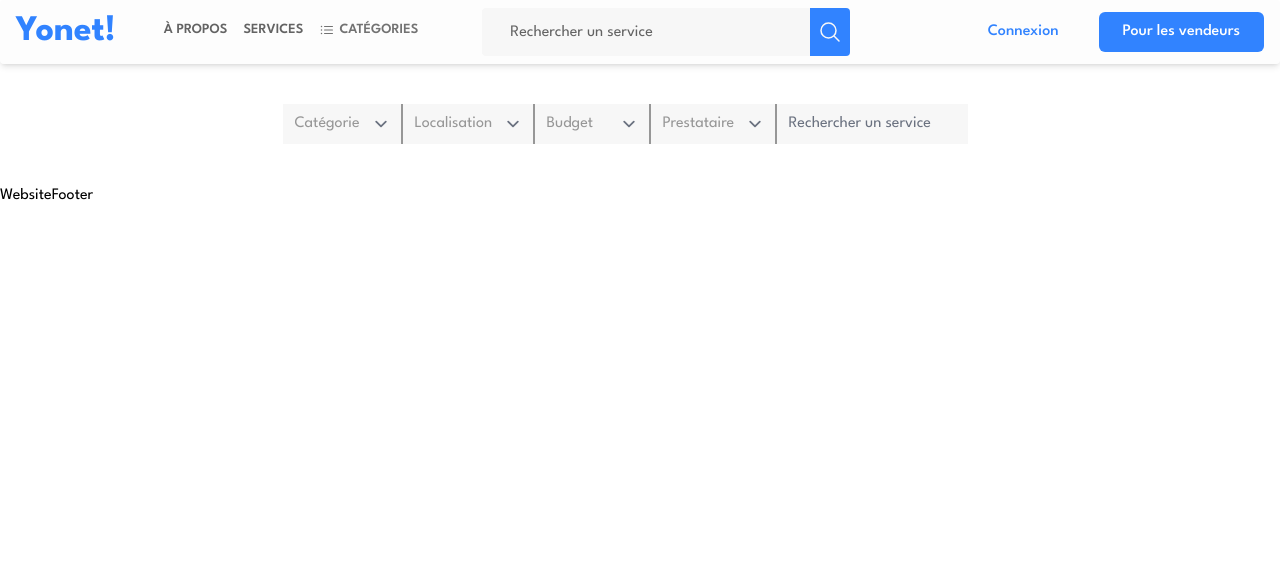
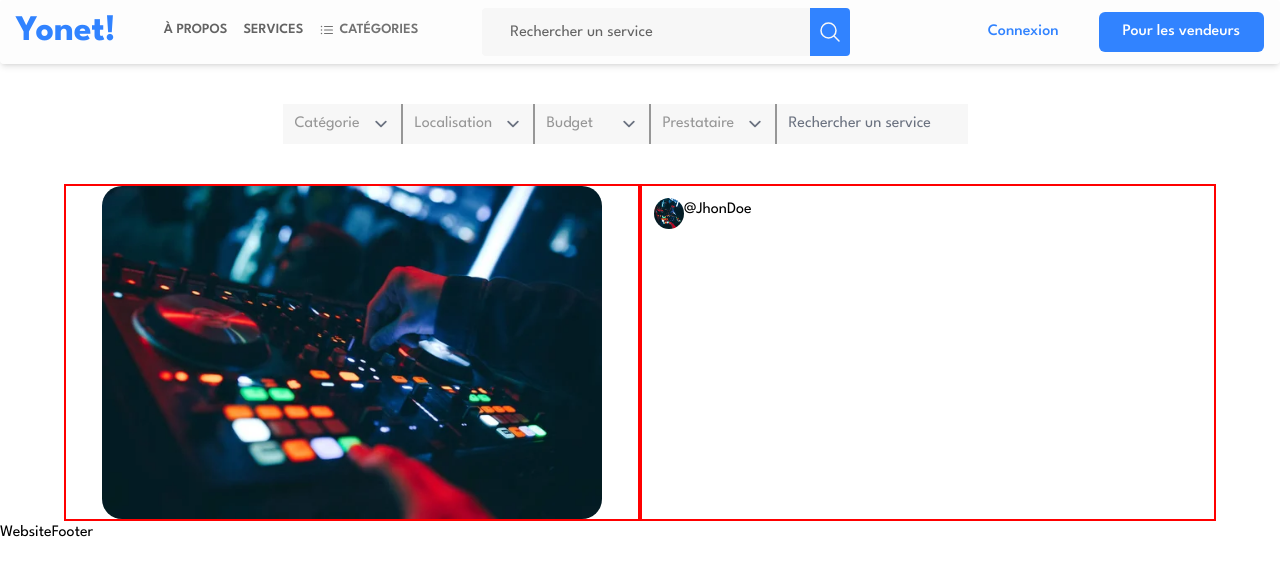
Before and after one commit to KevinArmache/Yonet-Project, a Next.js app: page /services in a window 1280 px wide. Shown: the top 576 px of the page. Built offline with nearby package versions, Linux system fonts and the light colour scheme.

Commit message:
add: image of service detal

```diff
--- /dev/null
+++ b/components/Cards/ServiceDetail.jsx
@@ -0,0 +1,31 @@
+import Image from "next/image";
+import styles from "./ServiceDetail.module.css";
+
+const ServiceDetail = () => {
+  return (
+    <div className={`${styles.container}`}>
+      <div className="image-service-detail">
+        <Image
+          src="/asset/images/beatmaker.jpg"
+          alt="Picture of the author"
+          width={500}
+          height={500}
+        />
+      </div>
+      <div className="description-service-detail p-3">
+        <div className={`${styles.userinfo}`}>
+          <Image
+            src="/asset/images/beatmaker.jpg"
+            alt="Picture of the author"
+            width={30}
+            height={50}
+            className={`${styles.userimage}`}
+          />
+          <span>@JhonDoe</span>
+        </div>
+      </div>
+    </div>
+  );
+};
+
+export default ServiceDetail;
--- /dev/null
+++ b/components/Cards/ServiceDetail.module.css
@@ -0,0 +1,27 @@
+.container > div {
+  display: flex;
+  width: 45%;
+  justify-content: space-evenly;
+  /* border: solid 2px red; */
+  border: solid 2px red;
+}
+.container {
+  display: flex;
+  justify-content: center;
+}
+.container > div > img {
+  display: flex;
+  border-radius: 20px;
+}
+.description-service-detail {
+  display: flex;
+}
+.userinfo {
+  /* border: solid 2px red; */
+  width: 100%;
+  display: flex;
+}
+.userimage {
+  border-radius: 100%;
+  height: 10%;
+}
--- a/src/pages/services.jsx
+++ b/src/pages/services.jsx
@@ -1,6 +1,6 @@
 import React from "react";
 import WebsiteLayout from "layouts/WebsiteLayout";
-import Head from "next/head";
+import ServiceDetail from "components/Cards/ServiceDetail";
 
 const Services = () => {
   return (
@@ -9,7 +9,7 @@ const Services = () => {
         <div className="container mx-auto">
           <div className="container-filter-bar p-10 ">
             <select name="cars" id="cars">
-              <option value="" disabled selected>
+              <option value="Catégorie" disabled selected>
                 Catégorie
               </option>
               <option value="saab">Saab</option>
@@ -96,6 +96,8 @@ const Services = () => {
               </svg>
             </button>
           </div>
+
+          <ServiceDetail />
         </div>
       </WebsiteLayout>
     </>
```
